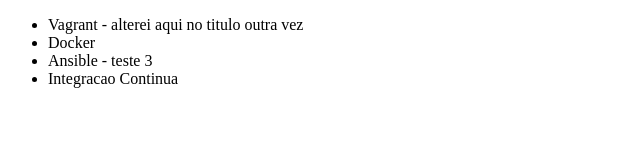
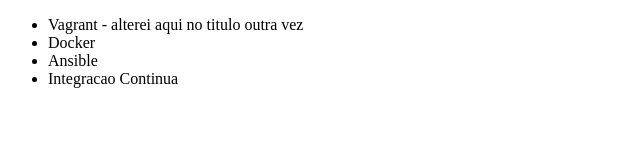
Before and after one commit to WellingtonNasciimento/AluraGitHub, a plain HTML site: page index.html in a window 1280 px wide. Shown: the full height of the page, 0-640 px from the left. Drawn offline with Linux system fonts and the light colour scheme.

Commit message:
Revert "Alterando o código"
This reverts commit 9b1797805dd724b5f26a909543b4fb3f0aec082c.

```diff
--- a/index.html
+++ b/index.html
@@ -8,7 +8,7 @@
     <ul>
         <li>Vagrant - alterei aqui no titulo outra vez</li>
         <li>Docker</li>
-        <li>Ansible - teste 3</li>
+        <li>Ansible</li>
         <li>Integracao Continua</li>
     </ul>
 </body>
```
